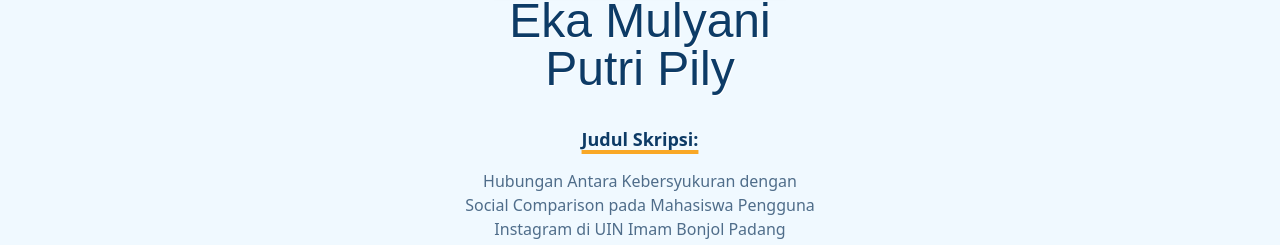
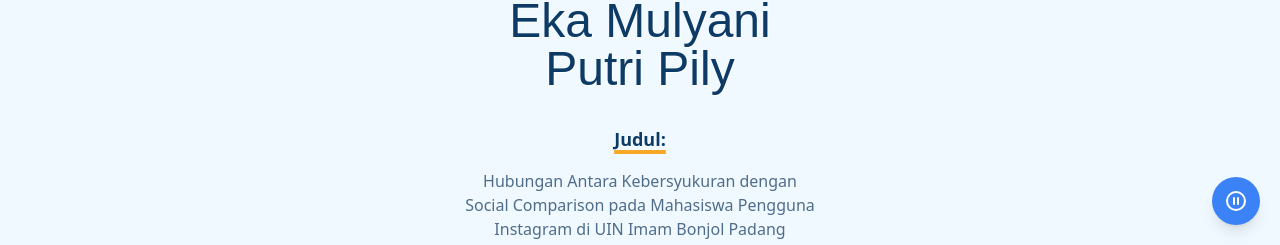
Before and after one commit to Ikiiloh/undangan-sempro, a React (Vite) app: page / in a window 1280 px wide. Shown: the part 555-800 px from the top of the page. Built offline with nearby package versions, Linux system fonts and the light colour scheme.

Commit message:
Implement code changes to enhance functionality and improve performance

```diff
--- a/src/App.tsx
+++ b/src/App.tsx
@@ -1,4 +1,5 @@
-import { useState } from 'react';
+import { useState, useRef, useEffect } from 'react';
+import bgsound from './assets/bgsound.mp3';
 
 // Komponen Utama
 function App() {
@@ -18,6 +19,44 @@ function App() {
       { name: "Mai Tiza Husna, M.Psi., Psikolog", role: "Dosen Penguji 2" },
     ],
   };
+
+  const [isMusicPlaying, setIsMusicPlaying] = useState(false);
+  const audioRef = useRef<HTMLAudioElement>(null);
+
+  const toggleMusic = () => {
+    if (audioRef.current) {
+      if (isMusicPlaying) {
+        audioRef.current.pause();
+      } else {
+        audioRef.current.play();
+      }
+      setIsMusicPlaying(!isMusicPlaying);
+    }
+  };
+
+  useEffect(() => {
+    const audio = audioRef.current;
+    if (audio) {
+      audio.play().then(() => {
+        setIsMusicPlaying(true);
+      }).catch(() => {
+        const playMusicOnFirstInteraction = () => {
+          if (audio && !isMusicPlaying) {
+            audio.play().then(() => {
+              setIsMusicPlaying(true);
+            }).catch(error => {
+              console.log("Autoplay was prevented:", error);
+            });
+          }
+          document.removeEventListener('click', playMusicOnFirstInteraction);
+        };
+        document.addEventListener('click', playMusicOnFirstInteraction);
+        return () => {
+          document.removeEventListener('click', playMusicOnFirstInteraction);
+        };
+      });
+    }
+  }, []);
 
   return (
     <div className="relative min-h-screen flex flex-col items-center p-4 overflow-hidden">
@@ -48,6 +87,24 @@ function App() {
       </main>
 
       <Footer />
+
+      <audio ref={audioRef} src={bgsound} loop />
+      <button
+        onClick={toggleMusic}
+        className="fixed bottom-5 right-5 bg-blue-500 text-white p-3 rounded-full shadow-lg focus:outline-none z-50"
+        aria-label="Toggle Music"
+      >
+        {isMusicPlaying ? (
+          <svg xmlns="http://www.w3.org/2000/svg" className="h-6 w-6" fill="none" viewBox="0 0 24 24" stroke="currentColor">
+            <path strokeLinecap="round" strokeLinejoin="round" strokeWidth={2} d="M10 9v6m4-6v6m7-3a9 9 0 11-18 0 9 9 0 0118 0z" />
+          </svg>
+        ) : (
+          <svg xmlns="http://www.w3.org/2000/svg" className="h-6 w-6" fill="none" viewBox="0 0 24 24" stroke="currentColor">
+            <path strokeLinecap="round" strokeLinejoin="round" strokeWidth={2} d="M14.752 11.168l-3.197-2.132A1 1 0 0010 9.87v4.263a1 1 0 001.555.832l3.197-2.132a1 1 0 000-1.664z" />
+            <path strokeLinecap="round" strokeLinejoin="round" strokeWidth={2} d="M21 12a9 9 0 11-18 0 9 9 0 0118 0z" />
+          </svg>
+        )}
+      </button>
     </div>
   );
 }
@@ -135,7 +192,7 @@ function ThesisInfo({ title }: { title: string }) {
   return (
     <div className="text-center px-4">
       <h4 className="text-lg font-bold text-brand-dark underline decoration-brand-accent decoration-4 underline-offset-4">
-        Judul Skripsi:
+        Judul:
       </h4>
       <p className="text-base font-medium text-brand-light mt-4">{title}</p>
     </div>
```
Also changed, not shown: 1 other file (tests, documents, lock files or other folders).
